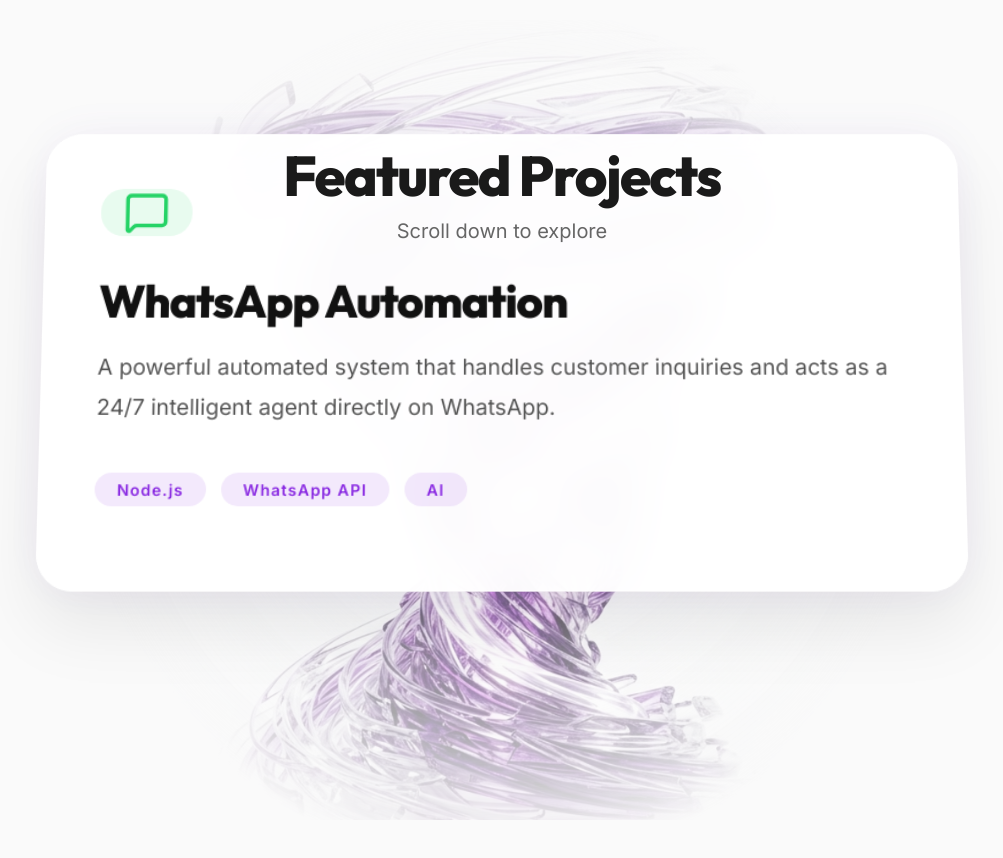
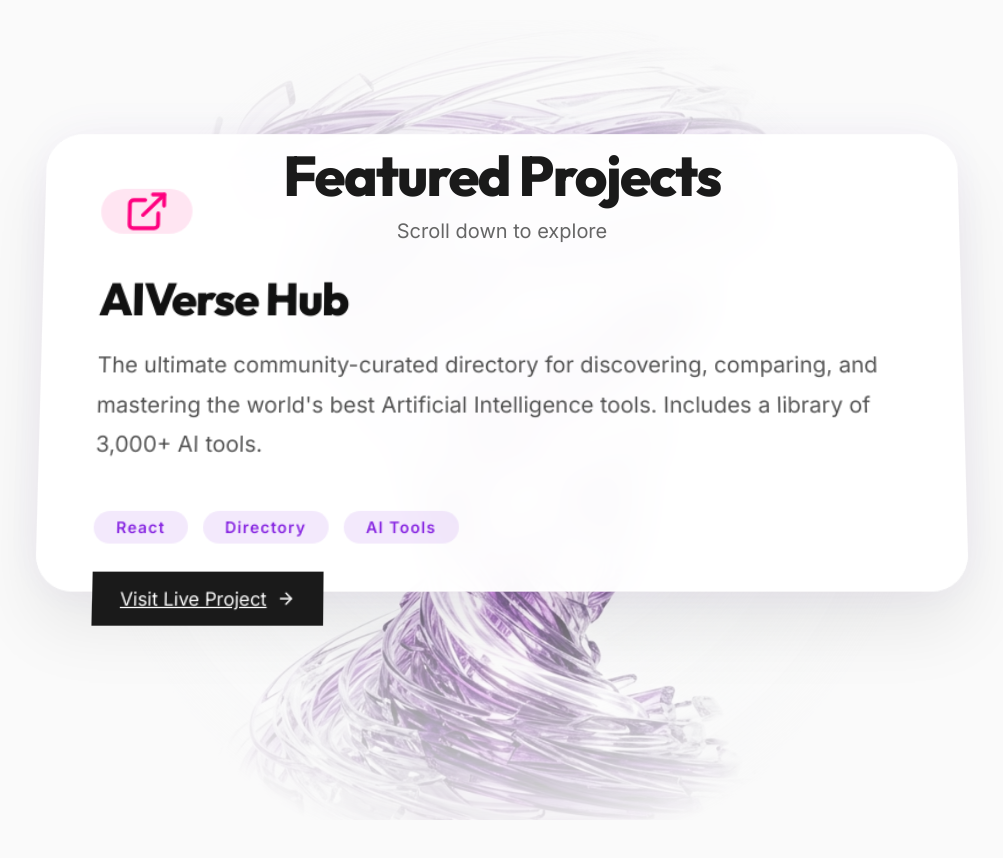
Before and after one commit to workbinodshaw-design/binodsite, a React (Vite) app: page /portfolio in a window 1280 px wide. Shown: the part 1340-2198 px from the top of the page, without its empty margins (138-1141 px from the left). Built offline with nearby package versions, Linux system fonts and the light colour scheme; no server answers.

Commit message:
feat: add AIVerse Hub to portfolio with live project link

```diff
--- a/src/pages/PortfolioPage.jsx
+++ b/src/pages/PortfolioPage.jsx
@@ -22,6 +22,15 @@ const PortfolioPage = () => {
   ];
 
   const projects = [
+    {
+      id: 0,
+      title: 'AIVerse Hub',
+      description: 'The ultimate community-curated directory for discovering, comparing, and mastering the world\'s best Artificial Intelligence tools. Includes a library of 3,000+ AI tools.',
+      icon: <ExternalLink size={40} color="#ff007f" />,
+      tags: ['React', 'Directory', 'AI Tools'],
+      color: 'rgba(255, 0, 127, 0.1)',
+      url: 'https://testpush-mauve.vercel.app/'
+    },
     {
       id: 1,
       title: 'WhatsApp Automation',
@@ -289,6 +298,13 @@ const PortfolioPage = () => {
                         </span>
                       ))}
                     </div>
+                    {project.url && (
+                      <div style={{ marginTop: 'auto' }}>
+                        <a href={project.url} target="_blank" rel="noopener noreferrer" className="btn-primary" style={{ display: 'inline-flex', alignItems: 'center', gap: '0.5rem', padding: '0.8rem 1.5rem', fontSize: '1rem' }}>
+                          Visit Live Project <ArrowRight size={16} />
+                        </a>
+                      </div>
+                    )}
                   </div>
                 );
               })}
```
